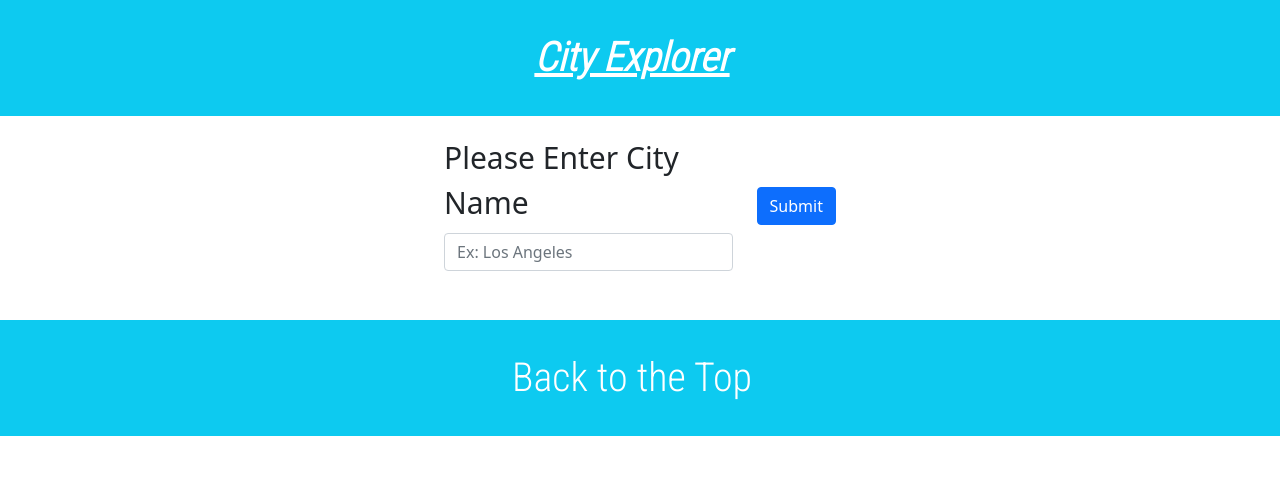
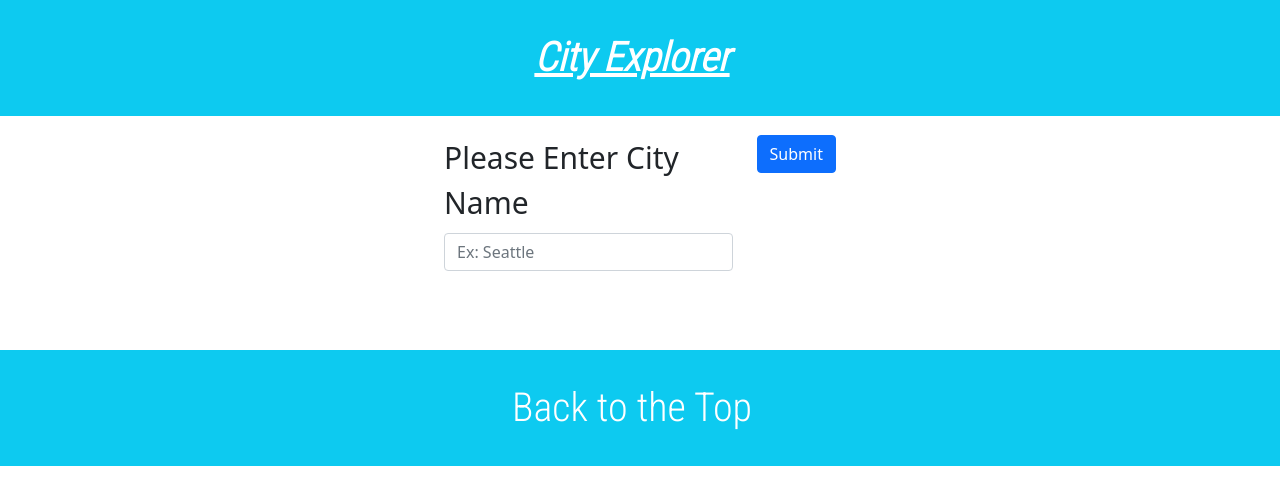
Before and after one commit to bran2miz/city-explorer, a React (Create React App) app: page / in a window 1280 px wide. Shown: the top 504 px of the page. Built offline with nearby package versions, Linux system fonts and the light colour scheme.

Commit message:
added the weather api as well as placed the main code in the main.js file

```diff
--- a/src/App.js
+++ b/src/App.js
@@ -1,88 +1,19 @@
 import { Component } from 'react';
-import axios from 'axios';
+// import axios from 'axios';
+// import './App.css'
 import Header from './Components/Header.js'
 import Footer from './Components/Footer.js'
+import Main from './Components/Main.js'
 import 'bootstrap/dist/css/bootstrap.min.css';
-import Container from 'react-bootstrap/Container'
-import Form from 'react-bootstrap/Form'
-import Button from 'react-bootstrap/Button'
-import Row from 'react-bootstrap/Row'
-import Col from 'react-bootstrap/Col'
 import './App.css'
 
 class App extends Component {
-  constructor(props) {
-    super(props);
-    this.state = {
-      searchQuery: '',
-      location: {},
-      error: false,
-    }
-  }
-  getLocation = async (event) => {
-    event.preventDefault();
 
-    const url = `https://us1.locationiq.com/v1/search.php?key=${process.env.REACT_APP_CITY_KEY}&q=${this.state.searchQuery}&format=json`;
-
-    try {
-      const response = await axios.get(url);
-      console.log(response)
-      const location = response.data[0];
-
-      this.setState({
-        location,
-        error: false,
-      });
-    }
-    catch (error) {
-      console.error('Unable to find city', this.state.searchQuery);
-      this.setState({ error: true });
-    }
-    const mapURL= `https://maps.locationiq.com/v3/staticmap?key=${process.env.REACT_APP_CITY_KEY}&center=${this.state.location.lat},${this.state.location.lon}&zoom=12&size=500x500&format=jpeg`
-    // const otherResponse= await axios.get(mapURL)
-    // const map = otherResponse.config.url;
-    this.setState({map: mapURL})
-  }
   render() {
     return (
       <>
         <Header />
-        <Container fluid>
-          <Form>
-            <Row className="justify-content-md-center">
-              <Col sm={3} className="my-1">
-                <Form.Label className="form-label" htmlFor="inlineFormInputName" visuallyHidden>
-                  Please Enter City Name
-                </Form.Label>
-                <Form.Control onChange={(event) => this.setState({ searchQuery: event.target.value })} placeholder="Ex: Los Angeles" />
-              </Col>
-              <Col xs="auto" className="my-1">
-                <Button className="button" onClick={this.getLocation} as="input" type="submit" value="Submit" variant="primary" />{' '}
-              </Col>
-            </Row>
-          </Form>
-          <Row className="justify-content-md-center">
-            <Col>
-              {this.state.location.place_id &&
-                <h3>The city is: {this.state.location.display_name}</h3>
-              }
-            </Col>
-            <Col>
-              {this.state.location.place_id &&
-              <img src={this.state.map}
-              alt="Map" />
-              }
-            </Col>
-            <Col>
-              {this.state.location.place_id &&
-                <h3> Latitude: {this.state.location.lat}  |  Longitude: {this.state.location.lon}</h3>
-              }
-            </Col>
-            {
-              this.state.error && <h3>Enter a Valid City (appropriate spelling please!)</h3>
-            }
-          </Row>
-        </Container>
+        <Main />
         <Footer />
       </>
     )
--- /dev/null
+++ b/src/Components/Main.js
@@ -0,0 +1,141 @@
+import { Component } from 'react';
+import axios from 'axios';
+// import './App.css'
+import Weather from './Weather.js'
+import 'bootstrap/dist/css/bootstrap.min.css';
+import Container from 'react-bootstrap/Container'
+import Form from 'react-bootstrap/Form'
+import Button from 'react-bootstrap/Button'
+import Row from 'react-bootstrap/Row'
+import Col from 'react-bootstrap/Col'
+
+class Main extends Component {
+  constructor(props) {
+    super(props);
+    this.state = {
+      searchQuery: '',
+      location: {},
+      error: false,
+      weatherData: [],
+      movie: {}
+    }
+  }
+
+  getLocation = async (event) => {
+    event.preventDefault();
+    const url = `https://us1.locationiq.com/v1/search.php?key=${process.env.REACT_APP_CITY_KEY}&q=${this.state.searchQuery}&format=json`;
+
+    try {
+      const response = await axios.get(url);
+      const location = response.data[0];
+
+      this.setState({
+        location,
+        error: false,
+      });
+      this.getForecast();
+
+    } catch (error) {
+      console.error('Unable to find city', this.state.searchQuery);
+      this.setState({ error: true });
+    }
+
+    const mapUrl = `https://maps.locationiq.com/v3/staticmap?key=${process.env.REACT_APP_CITY_KEY}&center=${this.state.location.lat},${this.state.location.lon}&zoom=12&size=500x500&format=jpeg`
+    const responseTwo = await axios.get(mapUrl)
+    const map = responseTwo.config.url;
+    this.setState({
+      map,
+    })
+
+    // // const weatherUrl = `${process.env.REACT_APP_WEATHER_URL}weather?searchQuery=${this.state.searchQuery}&lon=${this.state.location.lon}&lat=${this.state.location.lat}`
+    // //const weatherUrl = `https://api.weatherbit.io/v2.0/${this.state.searchQuery}?lat=${this.state.location.lat}&lon=${this.state.location.lon}&${process.env.REACT_APP_WEATHER_KEY}&include=minutely`
+    // const weatherUrl = `http://localhost:3001/weather?searchQuery=${this.state.searchQuery}&lon=${this.state.location.lon}&lat=${this.state.location.lat}`
+    // console.log(weatherUrl)
+    // const responseThree = await axios.get(weatherUrl)
+    // const weather = responseThree.data.city_name;
+    // this.setState({
+    //   weather,
+    // })
+  }
+
+
+
+  getForecast = async () => {
+    // console.log(this.state.searchQuery);
+
+    try {
+      const weatherUrl = `http://localhost:3001/weather?searchQuery=${this.state.searchQuery}&lon=${this.state.location.lon}&lat=${this.state.location.lat}`
+      const daWeather = await axios.get(weatherUrl);
+      // console.log(daWeather.data);
+      // let weatherArray = daWeather.data;
+      // console.log(weatherArray);
+      let weatherArray = daWeather.data.map(weather => {
+        return weather;
+      });
+      this.setState({
+        weatherData: weatherArray,
+      });
+    } catch (err) {
+      console.log(err);
+    }
+  };
+
+  render() {
+    console.log(this.state.weatherData);
+    return (
+      <>
+        <Container fluid>
+          <Form>
+            <Row className="justify-content-md-center">
+              <Col sm={3} className="my-1">
+                <Form.Label htmlFor="inlineFormInputName" visuallyHidden>
+                  Please Enter City Name
+                </Form.Label>
+                <Form.Control onChange={(event) => this.setState({ searchQuery: event.target.value })} placeholder="Ex: Seattle" />
+              </Col>
+              <Col xs="auto" className="my-1">
+                <Button onClick={this.getLocation} as="input" type="submit" value="Submit" variant="primary" />{' '}
+              </Col>
+            </Row>
+          </Form>
+
+          <Row className="justify-content-md-center">
+            <Col className="align-items-md-center">
+              {this.state.location.place_id &&
+                <h3>The city is: {this.state.location.display_name}</h3>
+              }
+            </Col>
+            <Col>
+              {this.state.location.place_id &&
+                <h3> Latitude: {this.state.location.lat}  |  Longitude: {this.state.location.lon}</h3>
+              }
+            </Col>
+          </Row>
+
+              <Row className="justify-content-md-center">
+            <Col>
+              {this.state.location.place_id &&
+                <img src={this.state.map} alt="Map" />
+              }
+            </Col>
+            <Col>
+            {this.state.weatherData.map(weather => (
+              <Weather weather={weather} />
+              // <p> {weather.date}</p>
+            ))}
+            </Col>
+            </Row>
+
+          <Col>
+          {
+            this.state.error && <h3>Please enter a city (make sure you're spelling it correctly)</h3>
+          }
+          </Col>
+
+        </Container>
+      </>
+    )
+  }
+}
+
+export default Main;
--- /dev/null
+++ b/src/Components/Weather.js
@@ -0,0 +1,17 @@
+import { Component } from "react";
+import Card from 'react-bootstrap/Card';
+import ListGroup from 'react-bootstrap/ListGroup';
+
+class Weather extends Component {
+  render() {
+    return (
+      <Card style={{ width: '18rem' }}>
+        <ListGroup variant="flush">
+          <ListGroup.Item>{this.props.weather.date}</ListGroup.Item>
+          <ListGroup.Item>{this.props.weather.description}</ListGroup.Item>
+        </ListGroup>
+      </Card>
+    );
+  }
+}
+export default Weather;
```
